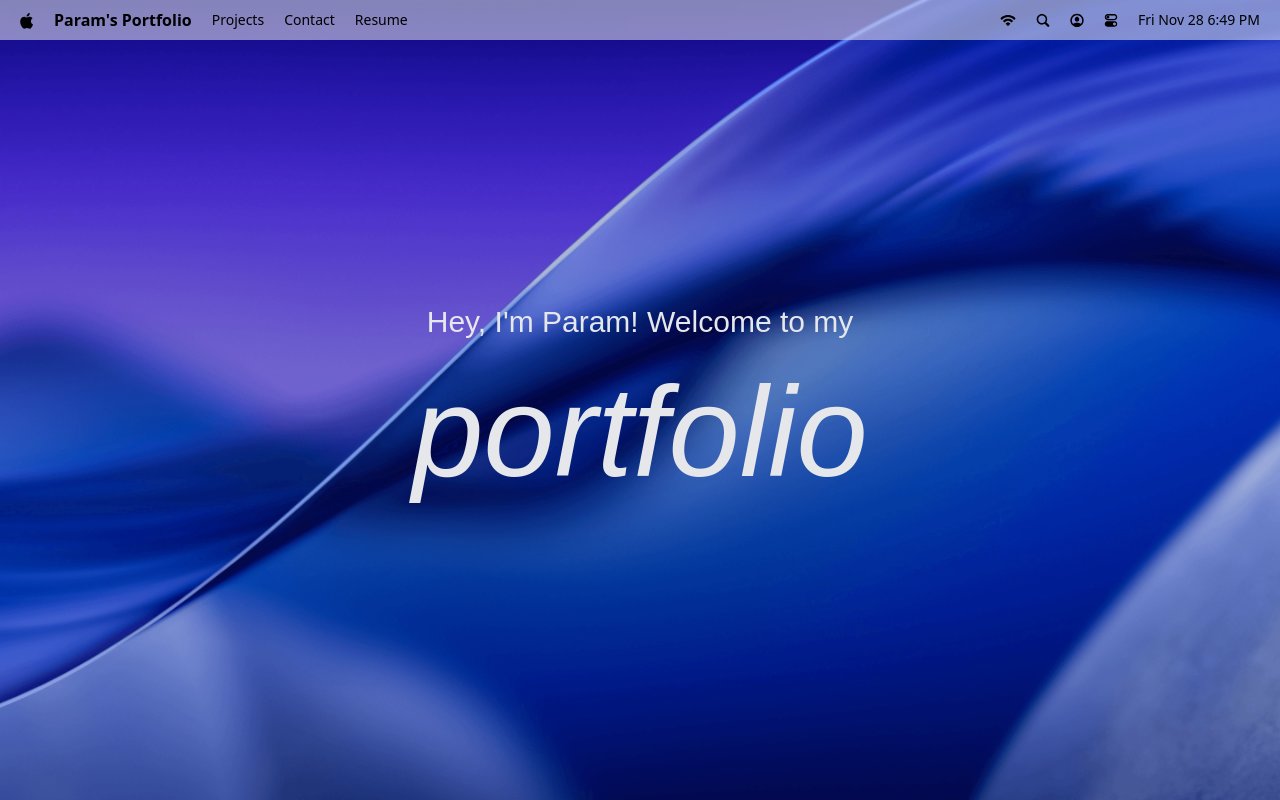
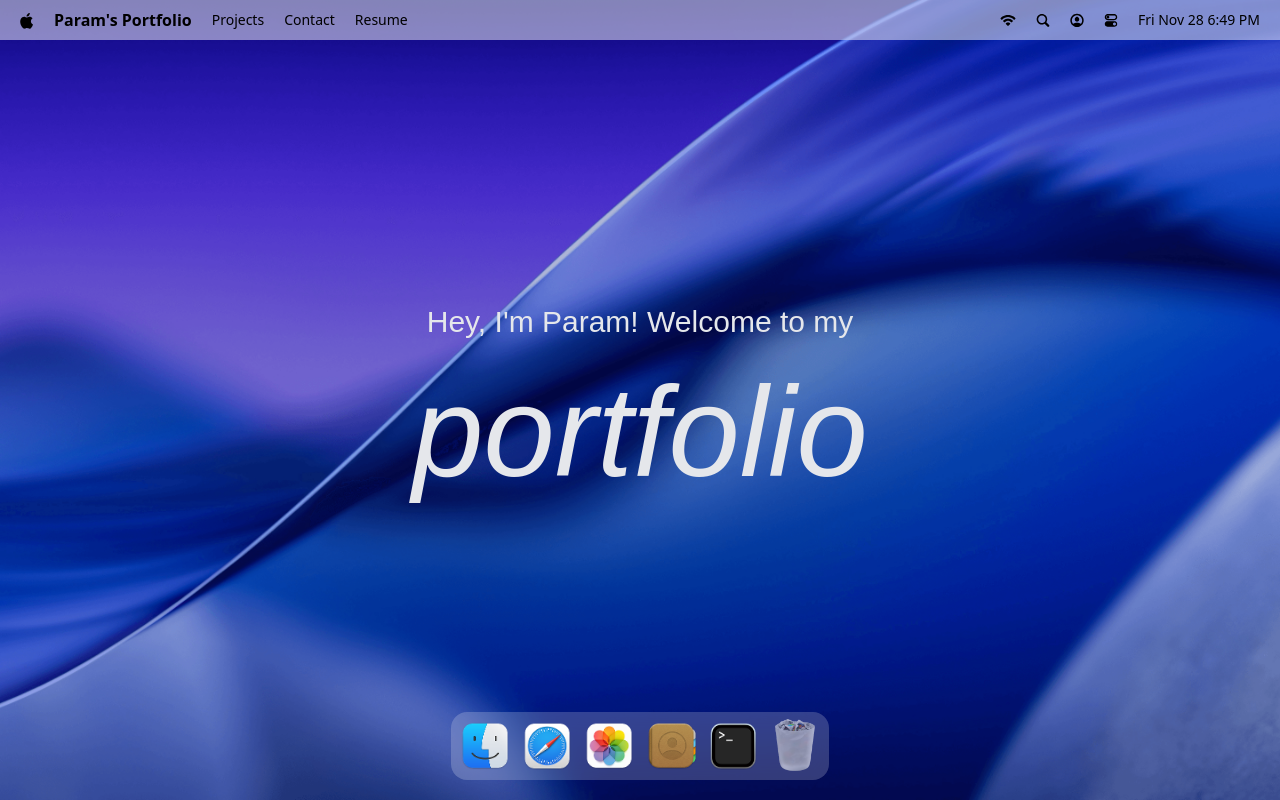
Before and after one commit to PAM-cake/macOS-portfolio, a React (Vite) app: page / in a window 1280 px wide. Built offline with nearby package versions, Linux system fonts and the light colour scheme; a web font is replaced by a local one.

Commit message:
bottom dock visual and animation done

```diff
--- a/package.json
+++ b/package.json
@@ -17,6 +17,7 @@
     "lucide-react": "^0.555.0",
     "react": "^19.2.0",
     "react-dom": "^19.2.0",
+    "react-tooltip": "^5.30.0",
     "tailwindcss": "^4.1.17"
   },
   "devDependencies": {
--- a/src/App.jsx
+++ b/src/App.jsx
@@ -1,10 +1,11 @@
-import { Navbar, Welcome } from "#components"
+import { Dock, Navbar, Welcome } from "#components"
 
 const App = () => {
   return (
     <main>
       <Navbar/>
       <Welcome/>
+      <Dock/>
     </main>
   )
 }
--- /dev/null
+++ b/src/components/Dock.jsx
@@ -0,0 +1,86 @@
+import { dockApps } from "#constants/Index"
+import { useGSAP } from "@gsap/react"
+import gsap from "gsap"
+import { useRef } from "react"
+import { Tooltip } from "react-tooltip"
+
+const Dock = () => {
+
+    const dockRef = useRef(null)
+
+    useGSAP(()=>{
+        const dock  = dockRef.current;
+        if(!dock) return;
+
+        const icons = dock.querySelectorAll(".dock-icon")
+        const animateIcons = (mouseX) => {
+            const {left} = dock.getBoundingClientRect();
+            icons.forEach((icon) => {
+                const {left: iconLeft, width} = icon.getBoundingClientRect();
+                const center = iconLeft - left + width / 2;
+                const distance = Math.abs(mouseX - center);
+                const intensity = Math.exp(-(distance ** 2.5)/20000)
+
+                gsap.to(icon,{
+                    scale: 1 + 0.25 * intensity,
+                    y: -15 * intensity,
+                    duration: 0.2,
+                    ease: "power1.out",
+                })
+            })
+        }
+
+        const handleMouseMove = (e) => {
+            const {left} = dock.getBoundingClientRect();
+            animateIcons(e.clientX - left);
+        };
+        const resetIcons = () => {
+            icons.forEach((icon)=> gsap.to(icon, {
+                scale: 1,
+                y: 0,
+                duration: 0.3,
+                ease: "power1.out",
+            }))
+        }
+
+        dock.addEventListener('mousemove' , handleMouseMove)
+        dock.addEventListener('mouseleave', resetIcons);
+
+        return () => {
+            dock.removeEventListener("mousemove", handleMouseMove);
+            dock.removeEventListener("mouseleave", resetIcons);
+
+        }
+    },[])
+
+
+
+    const toggleApp = (app) => {}
+
+  return (
+    <section id="dock">
+        <div ref={dockRef} className="dock-container">
+            {dockApps.map(({ id, name, icon, canOpen })=>(
+                <div key={id} className="relative flex justify-center">
+                    <button type="button" className="dock-icon"
+                    aria-label={name}
+                    data-tooltip-id="dock-tooltip"
+                    data-tooltip-content = {name}
+                    data-tooltip-delay-show={150}
+                    disabled={!canOpen}
+                    onClick={()=> toggleApp({id, canOpen})}
+                    >
+                        <img src={`/images/${icon}`}
+                        alt={name}
+                        loading="lazy"
+                        className={canOpen ? '' : "opacity-60"} />
+                    </button>
+                </div>
+            ))}
+            <Tooltip id="dock-tooltip" place="top" className="tooltip"/>
+        </div>
+    </section>
+  )
+}
+
+export default Dock
--- a/src/components/Welcome.jsx
+++ b/src/components/Welcome.jsx
@@ -16,7 +16,7 @@
 }
 
 const setupTextHover = (container,type) => {
-    if(!container) return;
+    if(!container) return () => {};
 
     const letters = container.querySelectorAll('span');
     const {min,max,default : base} = FONT_WEIGHTS[type];
--- a/src/components/index.js
+++ b/src/components/index.js
@@ -1,4 +1,5 @@
 import Navbar from "#components/Navbar"
 import Welcome from "#components/Welcome"
+import Dock from "#components/Dock";
 
-export {Navbar,Welcome};
+export {Navbar,Welcome, Dock};
```
Also changed, not shown: 1 other file (tests, documents, lock files or other folders).
